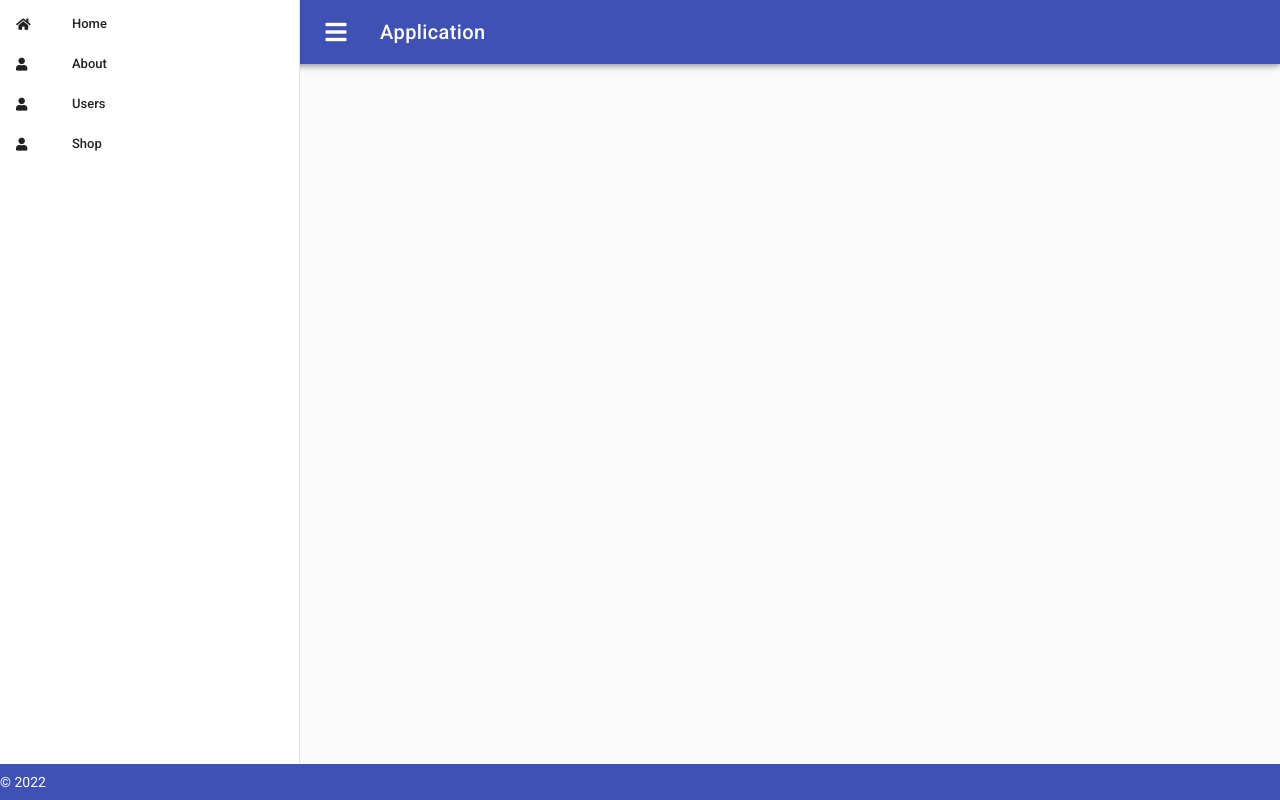
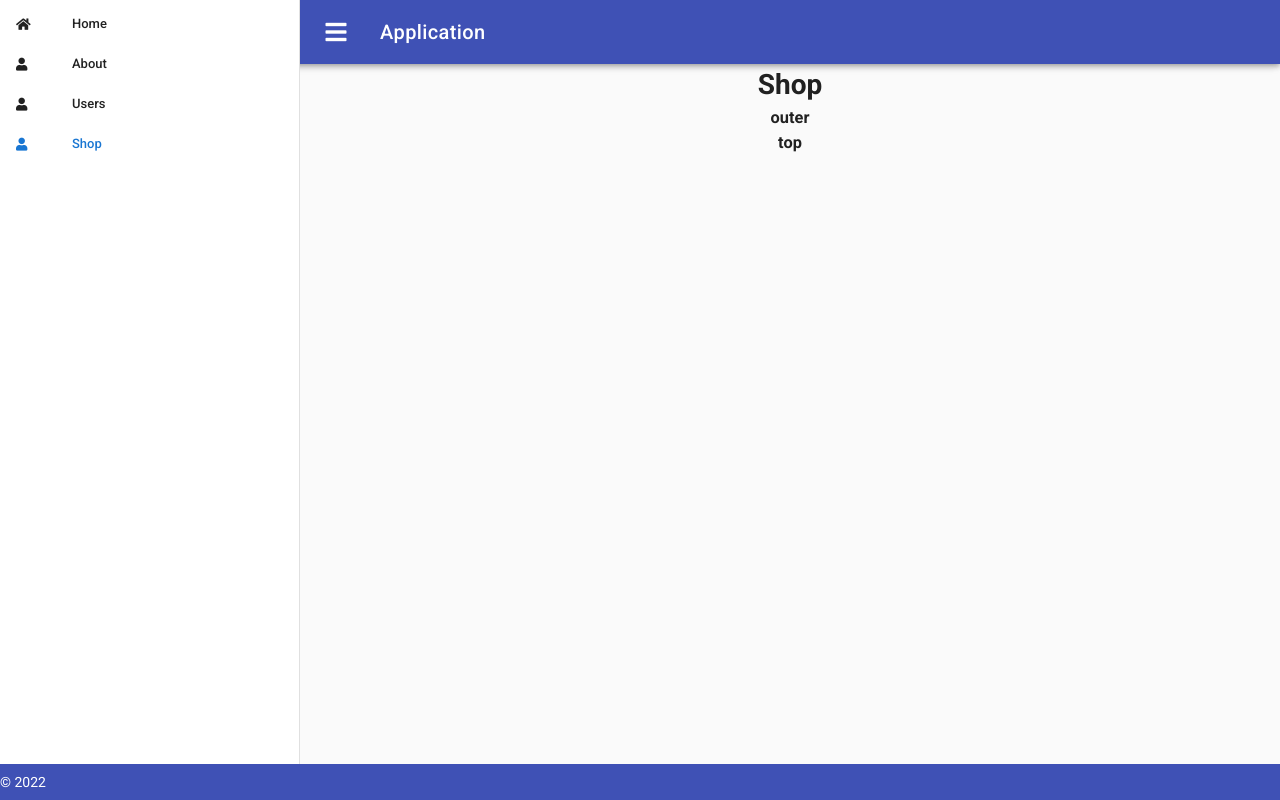
Before and after one commit to kyeongmin21/vue-router, a Vue app: page /Category/shop in a window 1280 px wide. Built offline with nearby package versions, Linux system fonts and the light colour scheme.

Commit message:
route 폴더 추가

```diff
--- a/src/main.js
+++ b/src/main.js
@@ -2,7 +2,7 @@ import '@babel/polyfill'
 import Vue from 'vue'
 import './plugins/vuetify'
 import App from './App.vue'
-import router from './router'
+import router from './router/index'
 import store from './store'
 
 Vue.config.productionTip = false
--- a/src/views/Shop.vue
+++ b/src/views/Category/Shop.vue
@@ -1,6 +1,8 @@
 <template>
-  <div>
+  <div class="text-md-center">
     <h1>Shop</h1>
+    <h3>outer</h3>
+    <h3>top</h3>
   </div>
 </template>
 
```
Also changed, not shown: src/router/index.js (renamed from src/router.js, +7 -7 lines), 1 other file (tests, documents, lock files or other folders).
